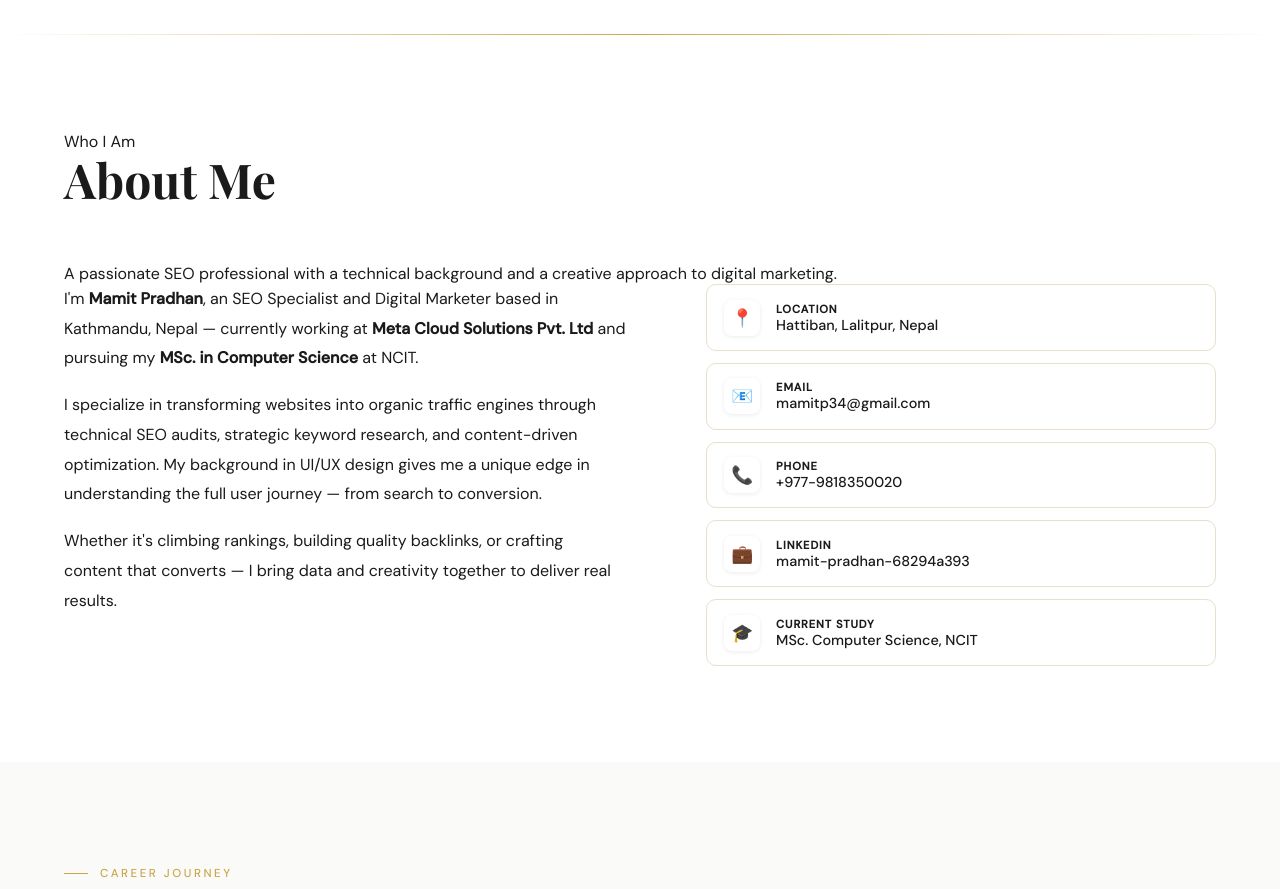
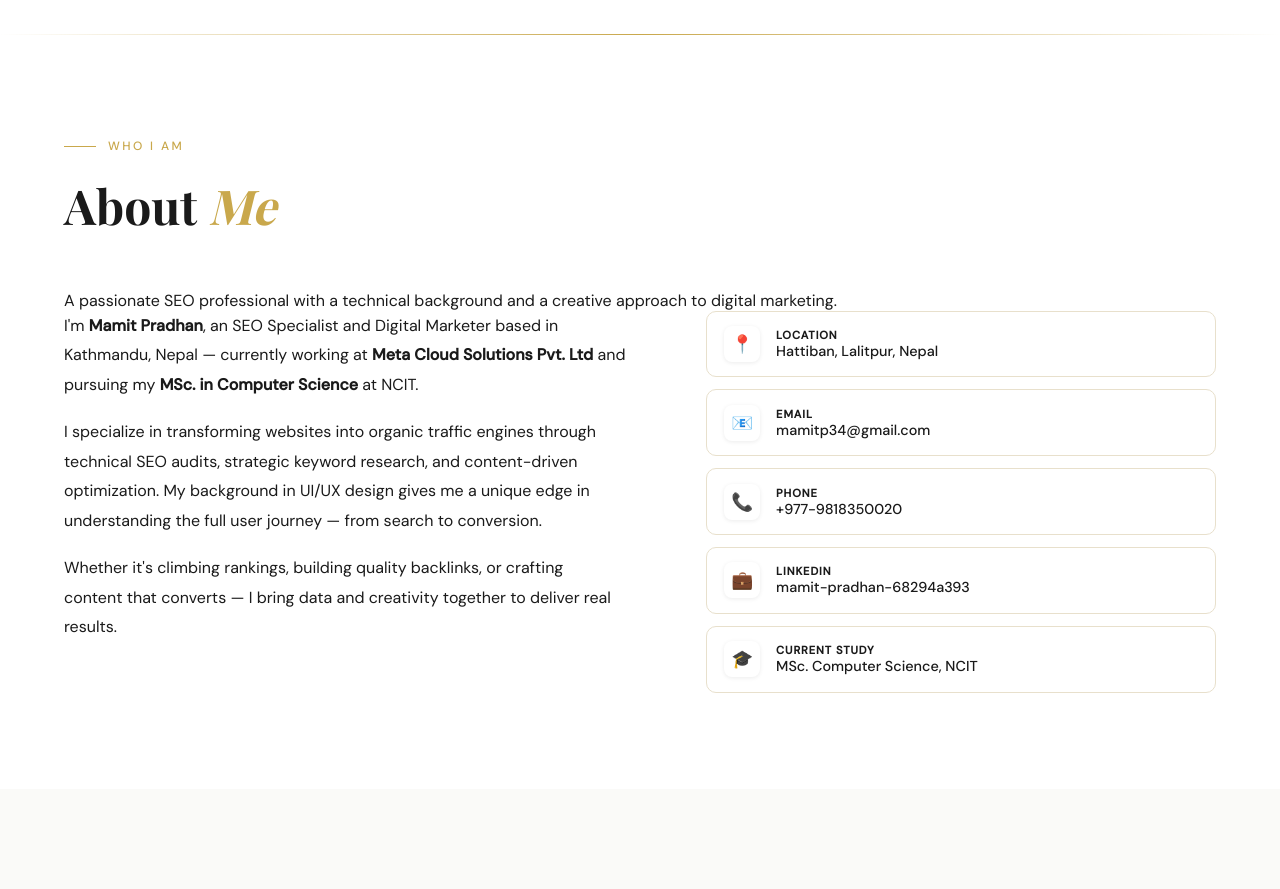
Before and after one commit to MamitPradhan/portfolio, a plain HTML site: page index.html in a window 1280 px wide. Shown: the part 780-1669 px from the top of the page. Drawn offline with nearby package versions, Linux system fonts and the light colour scheme.

Commit message:
Update index.html

```diff
--- a/index.html
+++ b/index.html
@@ -755,8 +755,8 @@
 <section id="about">
   <div class="container">
     <div class="reveal">
-      <div class="section-eyebrow">Who I Am</div>
-      <h2 class="section-title">About Me</h2>
+      <div class="hero-eyebrow">Who I Am</div>
+      <h2 class="section-title">About <em>Me</em></h2>
       <p class="section-sub">A passionate SEO professional with a technical background and a creative approach to digital marketing.</p>
     </div>
     <div class="about-grid reveal">
```
